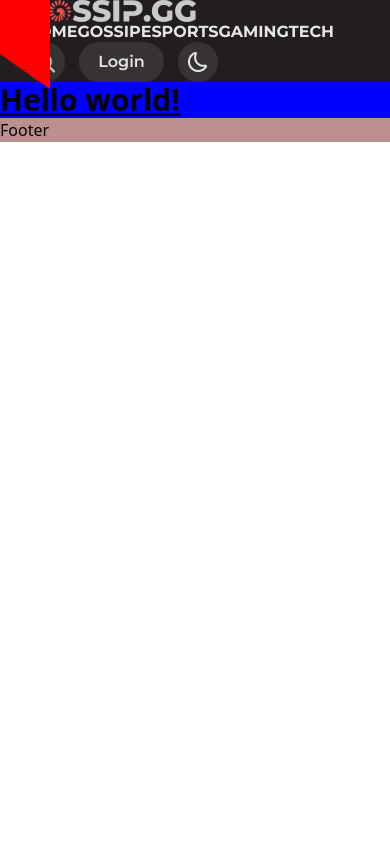
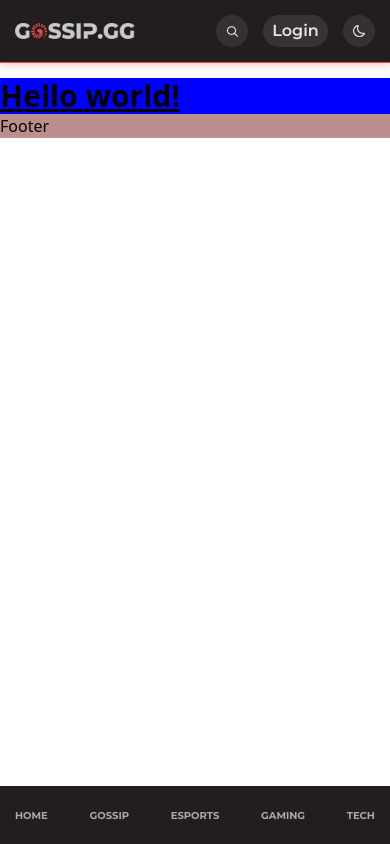
Before and after one commit to Rehman-Ali-SEOSITESOFT/GOSSIP.GG, a Next.js app: page / in a window 390 px wide. Built offline with nearby package versions, Linux system fonts and the light colour scheme.

Commit message:
wroking header

```diff
--- a/src/layouts/header/Header.tsx
+++ b/src/layouts/header/Header.tsx
@@ -5,83 +5,64 @@ import logo from "../../assets/images/header/main-logo.png";
 import search from "../../assets/images/header/search.png";
 import moon from "../../assets/images/header/moon.png";
 import sun from "../../assets/images/header/sun.png";
-// type SuggestionType = { name: string; link: string };
-// export interface IResult {
-//   documents: SuggestionType[];
-// }
+
 const Header = () => {
-  type MenuList = [{ name: string; link: string }];
-  // const [menu, setMenu] = useState<IResult>(
-  //   {
-  //     name: "Home",
-  //     link: "/",
-  //   },
-  //   {
-  //     name: "gossip",
-  //     link: "/",
-  //   },
-  //   {
-  //     name: "esports",
-  //     link: "/",
-  //   },
-  //   {
-  //     name: "gaming",
-  //     link: "/",
-  //   },
-  //   {
-  //     name: "tech",
-  //     link: "/",
-  //   },
-  // );
-  const [menu, setMenu] = useState<MenuList>([
+  interface MenuList {
+    name: string;
+    link: string;
+  }
+
+  const [menu, setMenu] = useState<MenuList[]>([
     {
       name: "Home",
       link: "/",
     },
     {
       name: "gossip",
-      link: "/",
+      link: "/gossip",
     },
     {
       name: "esports",
-      link: "/",
+      link: "/esports",
     },
     {
       name: "gaming",
-      link: "/",
+      link: "/gaming",
     },
     {
       name: "tech",
-      link: "/",
+      link: "/tech",
     },
   ]);
-  console.log(menu);
+  const hanldeClose = () => {
+    console.log("ier");
+  };
   return (
     <header>
       <div className="header_width">
-        <div className="container">
-          <div className="flex  flex-wrap items-center">
-            <div className="md:w-1/4	header__left ">
+        <div className="2xl:container header_container">
+          <div className="flex  flex-wrap items-center md:justify-between">
+            <div className="xl:w-1/4 lg:w-1/5 w-3/6	header__left ">
               <div className="logo">
                 <Image src={logo} alt="Gossip GG" />
               </div>
             </div>
-            <div className="md:w-3/6 header__center">
+            <div className="xl:w-3/6 lg:w-1/1	 header__center">
               <div className="header-navigation">
-                <ul className="flex flex-wrap justify-between">
+                <ul className="flex flex-wrap  justify-center">
                   {menu.map((elme, index) => {
                     return (
                       <li key={index}>
-                        <a href="#">{elme.name}</a>
+                        <a href={elme.link}>{elme.name}</a>
                       </li>
                     );
                   })}
                 </ul>
               </div>
             </div>
-            <div className="md:w-1/4	header__right">
+            <div className="xl:w-1/4 lg:w-1/5	w-3/6 header__right">
               <div className="header__right flex justify-end">
-                <div className="search__btn icons">
+                <div className="search__btn icons" onClick={hanldeClose}>
                   <span>
                     <Image src={search} alt="search" />
                   </span>
--- a/src/styles/constant.scss
+++ b/src/styles/constant.scss
@@ -1,4 +1,5 @@
 // BRAND LIGHT COLOR'S
+$whitecolor: white;
 $brandLightOpacity100: #e5e5e5;
 $brandLightOpacity90: rgba(229, 229, 229, 0.9);
 $brandLightOpacity70: rgba(229, 229, 229, 0.7);
--- a/src/styles/layouts/Header.scss
+++ b/src/styles/layouts/Header.scss
@@ -1,29 +1,85 @@
 header {
+  overflow: hidden;
+  padding: 0 0 20px 0;
   .header_width {
     background-color: $brandDark2;
-    max-width: 1440px;
+    max-width: 1390px;
     width: 100%;
     margin: auto;
-    padding: 0 25px;
     position: relative;
+    border: 1px solid $brand;
+    border-top: 0;
+    .header_container {
+      padding: 24px 65px;
+      box-shadow: 0px 4px 8px rgba(237, 78, 80, 0.3);
     }
+    .header_container::before {
+      content: "";
+      position: absolute;
+      border-bottom: 0;
+      border-left: 0;
+      border-right: 0;
+      left: 0;
+      top: 0;
+      height: 100px;
+      background: $whitecolor;
+      width: 68px;
+      transform: skew(35deg, 0);
+      transform-origin: bottom;
+    }
+    .header_container::after {
+      content: "";
+      position: absolute;
+      border-bottom: 0;
+      border-left: 0;
+      border-right: 0;
+      right: 0;
+      top: 0;
+      height: 112px;
+      background: $whitecolor;
+      width: 69px;
+      transform: rotateZ(35deg);
+      transform-origin: bottom;
+    }
+  }
+  .header_width::before,
+  .header_width::after {
+    position: absolute;
+    content: "";
+  }
+
   .header_width::before {
-    border-bottom: 35px solid transparent;
-    border-left: 0;
-    border-right: 50px solid red;
-    content: "";
+    border: 0;
     height: 89px;
+    width: 1px;
+    background: $brand;
+    top: 0;
     left: 0;
-    position: absolute;
+    transform: skew(35deg, 0);
+    transform-origin: top;
+  }
+  .header_width::after {
+    border: 0;
+    height: 108px;
+    width: 1px;
+    background: $brand;
+    right: 0;
     top: 0;
+    transform: rotate(35deg);
+    transform-origin: top;
   }
+
   .header__left {
     .logo img {
       max-height: 22px;
     }
   }
+  .header__center {
     ul {
       li {
+        padding: 0 28px;
+
+        a {
           font-family: "Montserrat";
           font-style: normal;
           font-weight: 700;
@@ -31,6 +87,19 @@ header {
           line-height: 20px;
           text-transform: uppercase;
           color: $brandLightOpacity100;
+          list-style: none;
+          // transition: font-size 0.5s ease-in-out;
+          // padding: 0 28px;
+        }
+        a:hover {
+          font-weight: 800;
+          font-size: 18px;
+          line-height: 22px;
+          // transition: font-size 0.5s ease-in-out;
+          color: $brand;
+          // padding: 0 28px;
+        }
+      }
     }
   }
   .header__right {
@@ -40,9 +109,14 @@ header {
       width: 40px;
       height: 40px;
       border-radius: 50px;
+      cursor: pointer;
+
       img {
         max-width: 100%;
       }
+    }
+    .icons:hover {
+      background-color: $brandLightOpacity50;
     }
     .login__btn {
       font-family: "Montserrat";
@@ -53,7 +127,199 @@ header {
       text-align: center;
       color: $brandLightOpacity100;
       width: 85px;
-      margin: 0 14px;
+      margin: 0 28px;
     }
   }
 }
+
+// RESPONSIVE
+@media screen and (max-width: 1400px) {
+  header {
+    padding: 0 0 15px 0;
+    .header_width {
+      .header_container {
+        padding: 20px 60px;
+      }
+    }
+    .header_width::after {
+      height: 98px;
+    }
+
+    .header_width::before {
+      height: 80px;
+    }
+    .header__center {
+      ul {
+        li {
+          padding: 0 22px;
+        }
+      }
+    }
+  }
+}
+
+@media screen and (max-width: 1200px) {
+  header {
+    .header__left {
+      .logo {
+        img {
+          max-height: 20px;
+          max-width: 140px;
+        }
+      }
+    }
+    .header__right {
+      .icons {
+        padding: 10px;
+        min-width: 40px;
+        width: 40px;
+        height: 40px;
+
+        cursor: pointer;
+        img {
+          width: 40px !important;
+        }
+      }
+      .login__btn {
+        font-weight: 600;
+        font-size: 15px;
+        line-height: 20px;
+        text-align: center;
+        min-width: 75px;
+        margin: 0 15px;
+      }
+    }
+  }
+}
+
+@media screen and (max-width: 1024px) {
+  header {
+    .header_width {
+      border-left: 0;
+      border-right: 0;
+    }
+    .header_width::before,
+    .header_width::after {
+      display: none;
+    }
+    .header_width {
+      .header_container {
+        padding: 20px 16px;
+      }
+      .header_container::after,
+      .header_container::before {
+        display: none;
+      }
+    }
+
+    .header__left {
+      .logo {
+        img {
+          max-height: 20px;
+          max-width: 140px;
+        }
+      }
+    }
+    .header__center {
+      position: fixed;
+      bottom: 0;
+      left: 0;
+      right: 0;
+      margin: auto;
+      background: $brandDark2;
+      padding: 24px 16px;
+      // ul {
+      //   li {
+      //     a {
+      //       font-family: "Montserrat";
+      //       font-style: normal;
+      //       font-weight: 700;
+      //       font-size: 10px;
+      //       line-height: 12px;
+      //     }
+      //   }
+      // }
+    }
+  }
+}
+@media screen and (max-width: 600px) {
+  header {
+    .header__right {
+      .icons {
+        display: flex;
+        justify-content: center;
+        align-items: center;
+        min-width: 35px;
+        width: 35px;
+        height: 35px;
+
+        img {
+          width: 15px !important;
+        }
+      }
+      .login__btn {
+        min-width: 75px;
+      }
+    }
+    .header__center {
+      ul {
+        justify-content: space-between;
+        li {
+          padding: 0 0;
+          a {
+            font-family: "Montserrat";
+            font-style: normal;
+            font-weight: 700;
+            font-size: 13px;
+            line-height: 26px;
+            color: $brandLightOpacity70;
+          }
+        }
+      }
+    }
+  }
+}
+
+@media screen and (max-width: 400px) {
+  header {
+    .header_width {
+      .header_container {
+        padding: 15px 15px;
+      }
+    }
+    .header__left {
+      .logo {
+        img {
+          max-height: fit-content;
+          max-width: 120px;
+        }
+      }
+    }
+    .header__right {
+      .icons {
+        min-width: 30px;
+        width: 32px;
+        height: 32px;
+
+        img {
+          width: 100% !important;
+          max-width: 17px !important;
+        }
+      }
+      .login__btn {
+        min-width: 65px;
+        font-size: 16px;
+      }
+    }
+    .header__center {
+      padding: 15px 15px;
+      ul {
+        li {
+          a {
+            font-size: 10px;
+          }
+        }
+      }
+    }
+  }
+}
```
Also changed, not shown: src/assets/images/header/close-search.png (added). Lines whose indentation alone changed are shown as unchanged.
